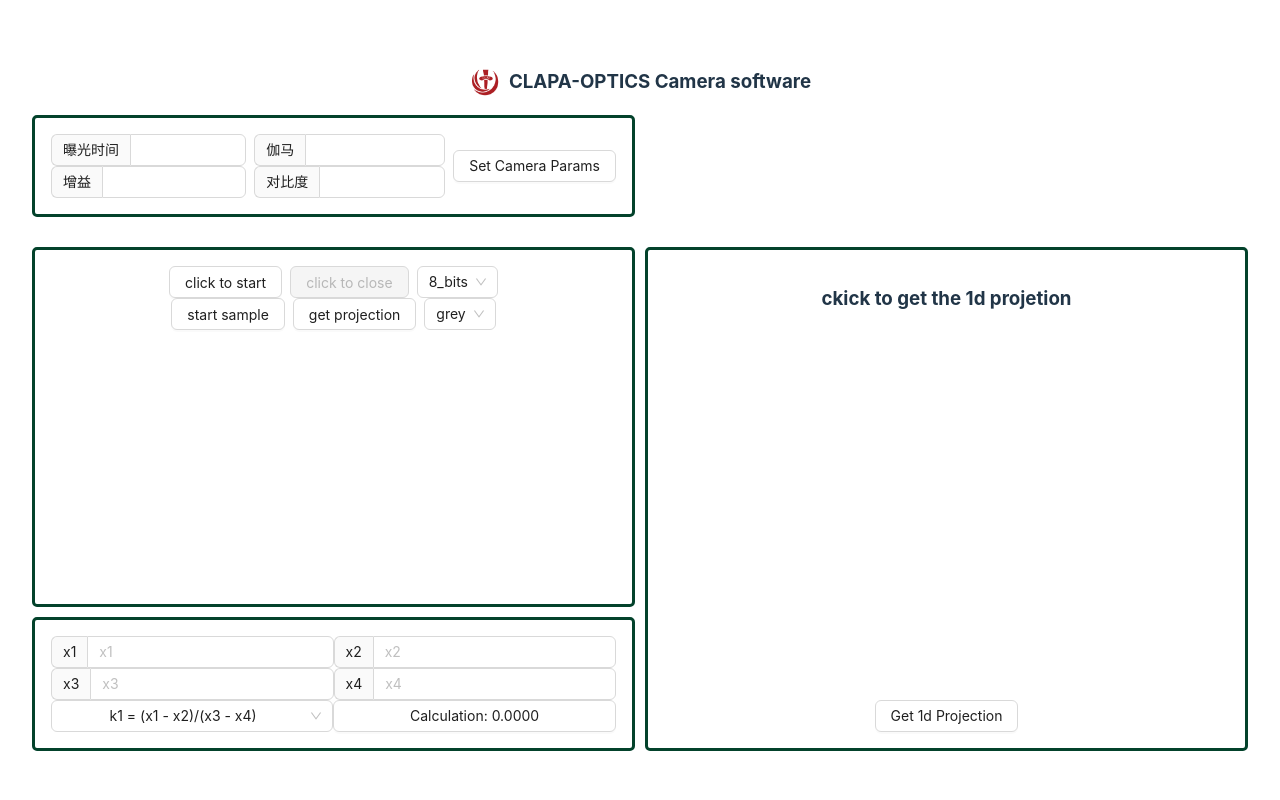
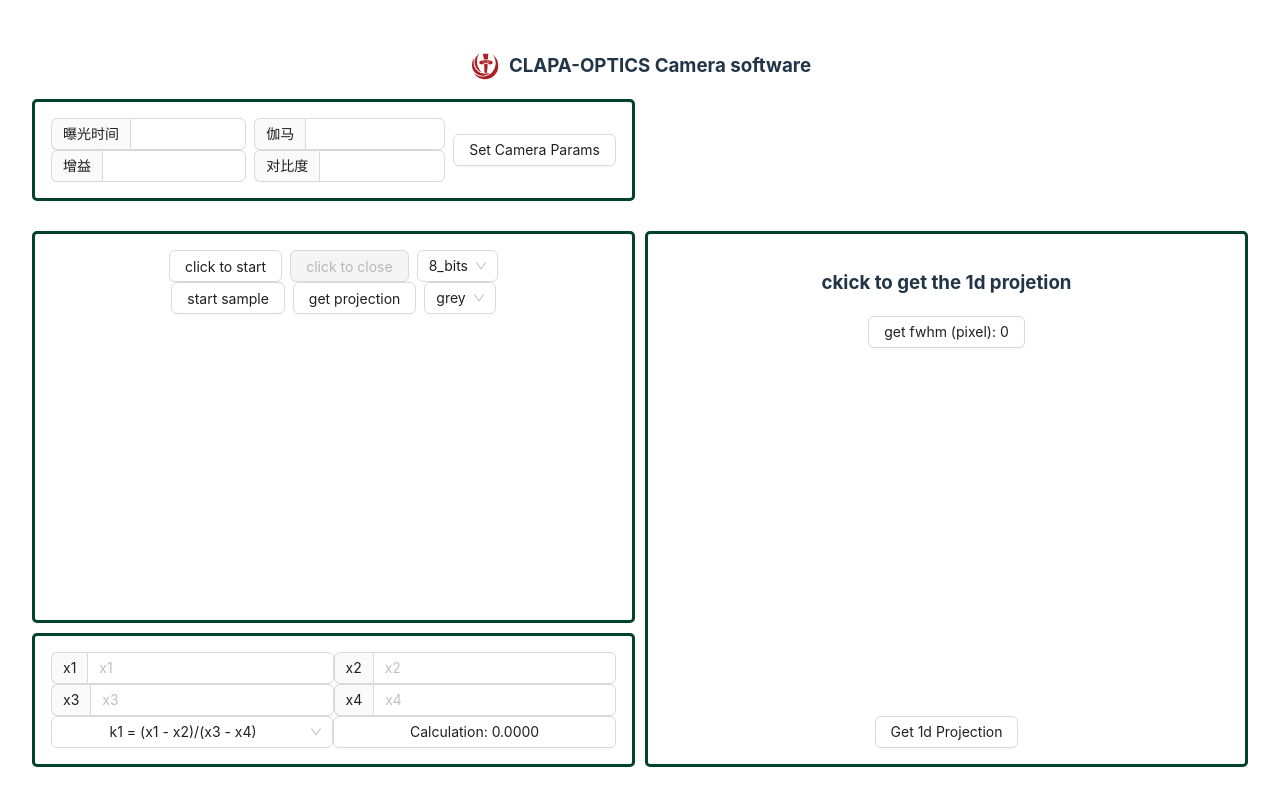
Before and after one commit to CLAPA-OPTICS/camera-front, a React (Vite) app: page / in a window 1280 px wide. Built offline with nearby package versions, Linux system fonts and the light colour scheme.

Commit message:
dev 0.0.6

```diff
--- a/src/Projection.jsx
+++ b/src/Projection.jsx
@@ -1,14 +1,31 @@
 import './App.css'
-import { Button } from 'antd';
+import { useState } from 'react';
+import { Button, Input, Space } from 'antd';
 import PlotFigure from './PlotFigure'
 
 function Projection(props){
     const {data, changeData} = props;
-
+    const [ fwhm, setFWHM ] = useState(0.0);
     return (
     <>
         <div className='box2'>
           <h3>ckick to get the 1d projetion</h3>
+          <Space>
+            <Button onClick={
+                    () => {
+                        fetch("http://127.0.0.1:8000/get_fwhm")
+                        .then((response) => response.json())
+                        .then(
+                          (value) => {
+                                console.log(value);
+                                setFWHM(Number(value.width[0]))
+                          }
+                        )
+                    }
+                }>
+                {"get fwhm (pixel): " + fwhm}
+            </Button>
+          </Space>
           <div className="logo">
             <PlotFigure axis="culmen_length_mm" data={data}/>
           </div>
```
